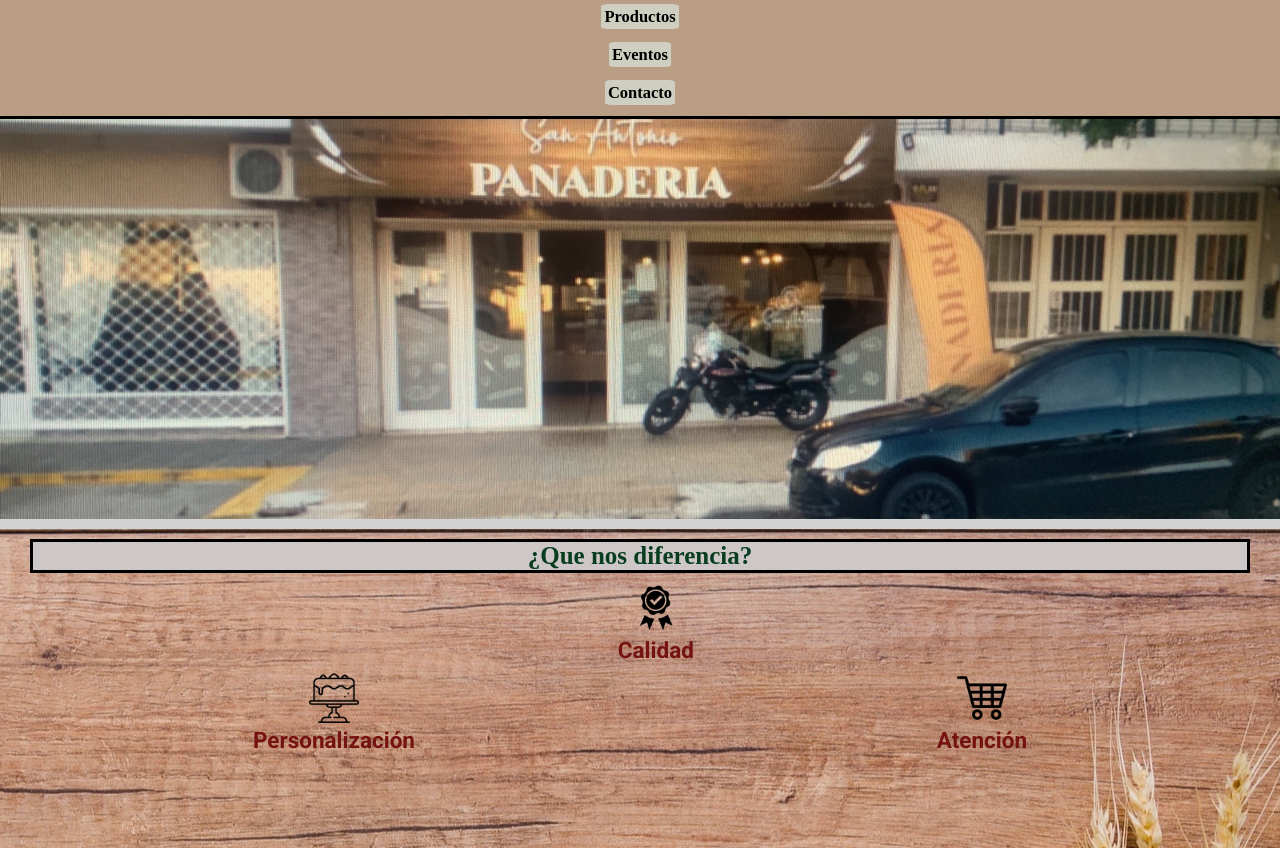
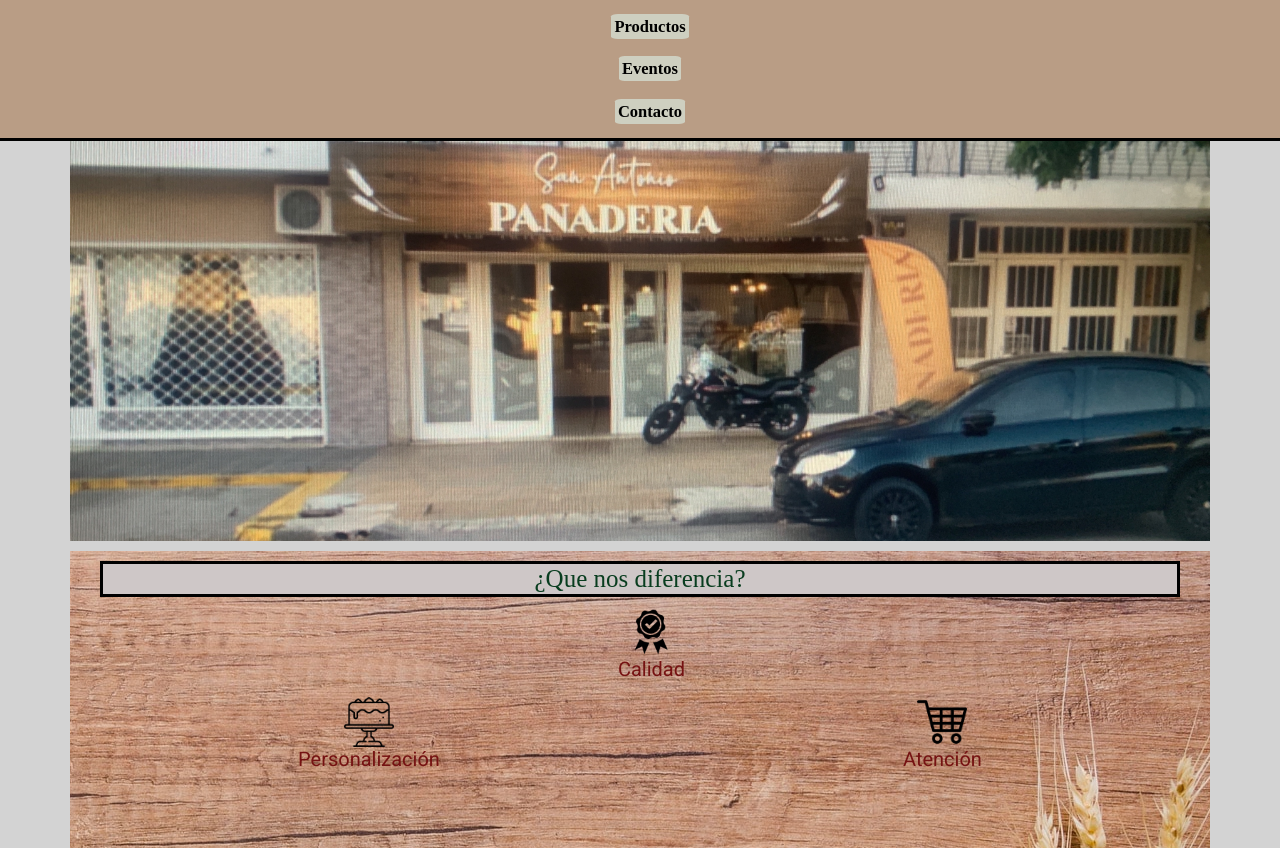
Before and after one commit to NaimMusa/panaderia-san-antonio, a plain HTML site: page index.html in a window 1280 px wide. Shown: the part 214-1062 px from the top of the page. Drawn offline with nearby package versions, Linux system fonts and the light colour scheme.

Commit message:
añadiendo bootstrap

```diff
--- a/index.html
+++ b/index.html
@@ -5,11 +5,14 @@
     <meta http-equiv="X-UA-Compatible" content="IE=edge">
     <meta name="viewport" content="width=device-width, initial-scale=1.0,">
     <title>Inicio - Panadería San Antonio</title>
-    <link rel="shortcut icon" href="img/san-antonio.jpg">
     <link rel="stylesheet" href="css/styles.css">
     <link rel="preconnect" href="https://fonts.googleapis.com"><link rel="preconnect" href="https://fonts.gstatic.com" crossorigin><link href="https://fonts.googleapis.com/css2?family=Roboto:wght@400;700&display=swap" rel="stylesheet">
     <link rel="preconnect" href="https://fonts.googleapis.com"><link rel="preconnect" href="https://fonts.gstatic.com" crossorigin><link href="https://fonts.googleapis.com/css2?family=Noto+Serif+Toto&display=swap" rel="stylesheet">
     <link rel="stylesheet" href="https://cdnjs.cloudflare.com/ajax/libs/animate.css/4.1.1/animate.min.css">
+    <link rel="shortcut icon" href="img/san-antonio.jpg">
+    <link href="https://cdn.jsdelivr.net/npm/bootstrap@5.3.0-alpha1/dist/css/bootstrap.min.css" rel="stylesheet" integrity="sha384-GLhlTQ8iRABdZLl6O3oVMWSktQOp6b7In1Zl3/Jr59b6EGGoI1aFkw7cmDA6j6gD" crossorigin="anonymous">
+<script src="https://cdn.jsdelivr.net/npm/bootstrap@5.3.0-alpha1/dist/js/bootstrap.bundle.min.js" integrity="sha384-w76AqPfDkMBDXo30jS1Sgez6pr3x5MlQ1ZAGC+nuZB+EYdgRZgiwxhTBTkF7CXvN" crossorigin="anonymous"></script>
+    <link rel="stylesheet" href="css/styles.css">
 </head>
 
 <body id="index__body" >
@@ -45,9 +48,9 @@
         </nav>
     </header>
 
-    <div class="foto__inicio"></div>
+    <div class="foto__inicio container"></div>
 
-    <section id="cualidades">
+    <section id="cualidades" class="container">
 
             <h1 class="cualidades__titulo animate__animated animate__fadeInLeft">¿Que nos diferencia?</h1>
 
@@ -112,6 +115,7 @@
 <p class="developed">desarrollado por <a href="https://www.instagram.com/naim.musaa/">Naim Musa Ventura &#169</a> </p>
     </footer>
 
+    <script src="https://cdn.jsdelivr.net/npm/bootstrap@5.3.0-alpha1/dist/js/bootstrap.bundle.min.js" integrity="sha384-w76AqPfDkMBDXo30jS1Sgez6pr3x5MlQ1ZAGC+nuZB+EYdgRZgiwxhTBTkF7CXvN" crossorigin="anonymous"></script>
     <script src="https://cdnjs.cloudflare.com/ajax/libs/wow/1.1.2/wow.min.js"></script>
 <script>
 new WOW().init();
```
